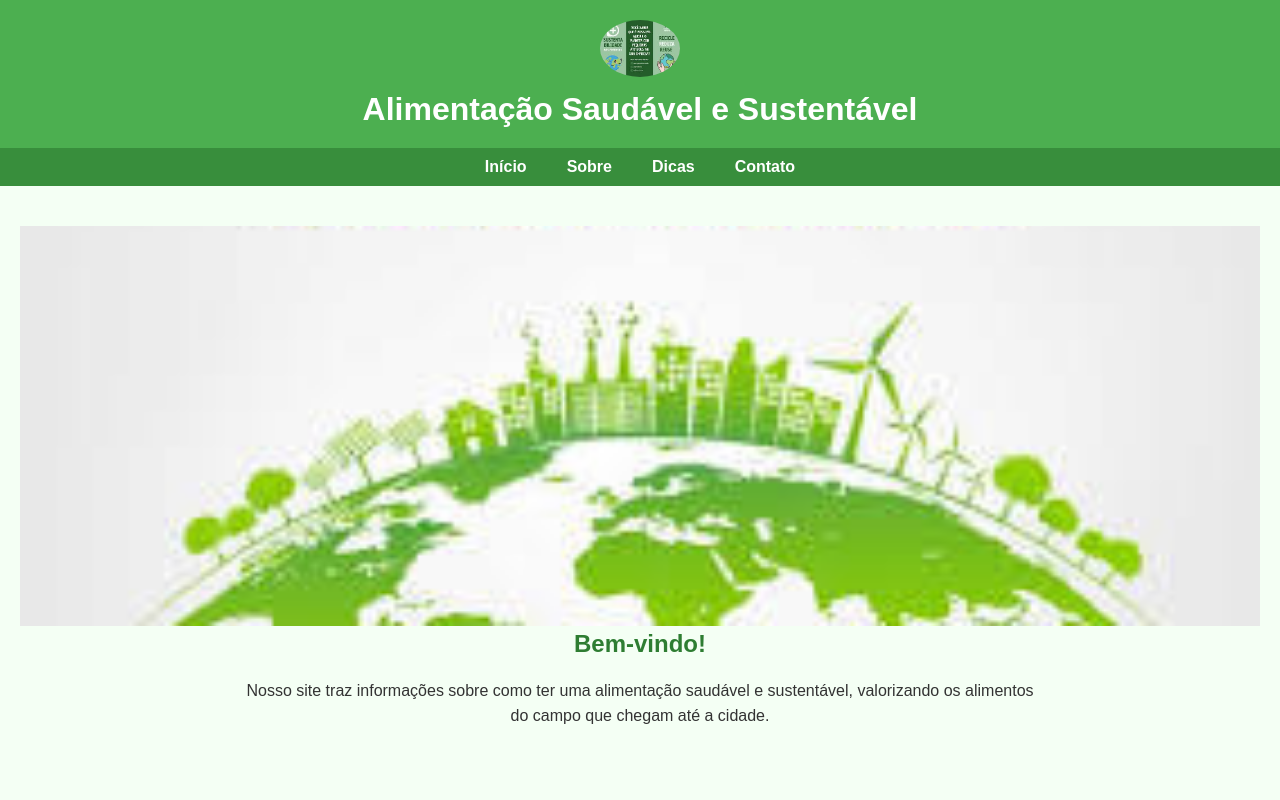
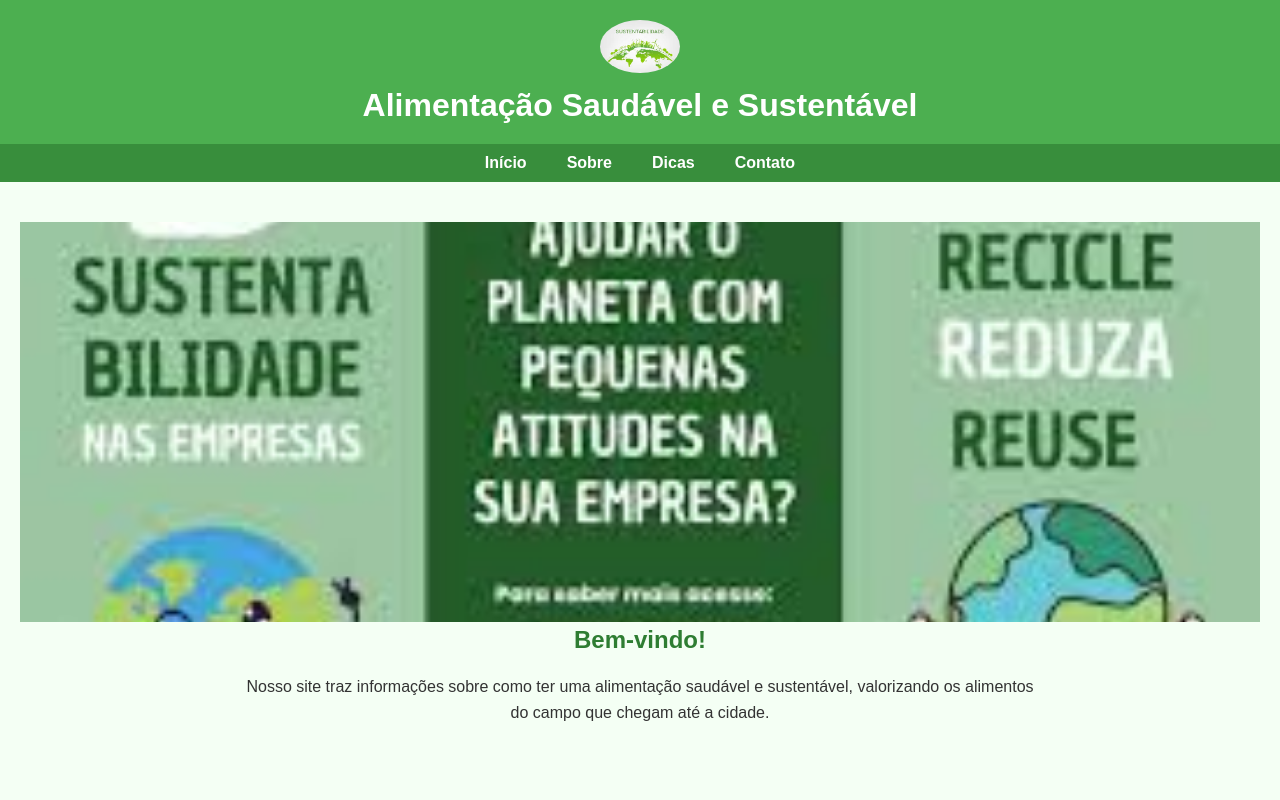
Before and after one commit to wagnerdacruz/ProjetoSUS, a plain HTML site: page index.html in a window 1280 px wide. Shown: the top 800 px of the page. Drawn offline with Linux system fonts and the light colour scheme.

Commit message:
foto capa

```diff
--- a/index.html
+++ b/index.html
@@ -5,13 +5,13 @@
     <meta name="viewport" content="width=device-width, initial-scale=1.0">
     <title>Alimentação Saudável e Sustentável</title>
     <link rel="stylesheet" href="styles.css">
-    <link rel="shortcut icon" href="img/foto-capa.png.jpeg" type="image/x-icon">
+    <link rel="shortcut icon" href="img/foto-capa-1.png.jpeg" type="image/x-icon">
 </head>
 <body>
 
     <!-- Cabeçalho -->
     <header>
-        <img src="img/foto-capa.png.jpeg" alt="Foto Capa" class="logo">
+        <img src="img/foto-capa-1.png.jpeg" alt="Foto Capa" class="logo">
         <h1>Alimentação Saudável e Sustentável</h1>
     </header>
 
@@ -27,7 +27,7 @@
 
     <!-- Seção Início -->
     <section id="inicio">
-        <img src="img/foto-capa-1.png.jpeg" alt="Foto Capa 1" class="banner">
+        <img src="img/foto-capa.png.jpeg" alt="Foto Capa 1" class="banner">
         <h2>Bem-vindo!</h2>
         <p>Nosso site traz informações sobre como ter uma alimentação saudável e sustentável, valorizando os alimentos do campo que chegam até a cidade.</p>
     </section>
```
